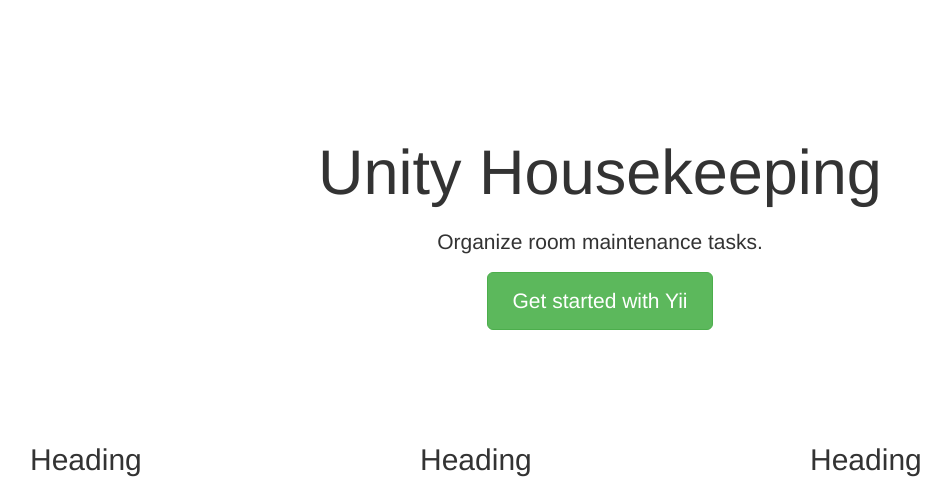
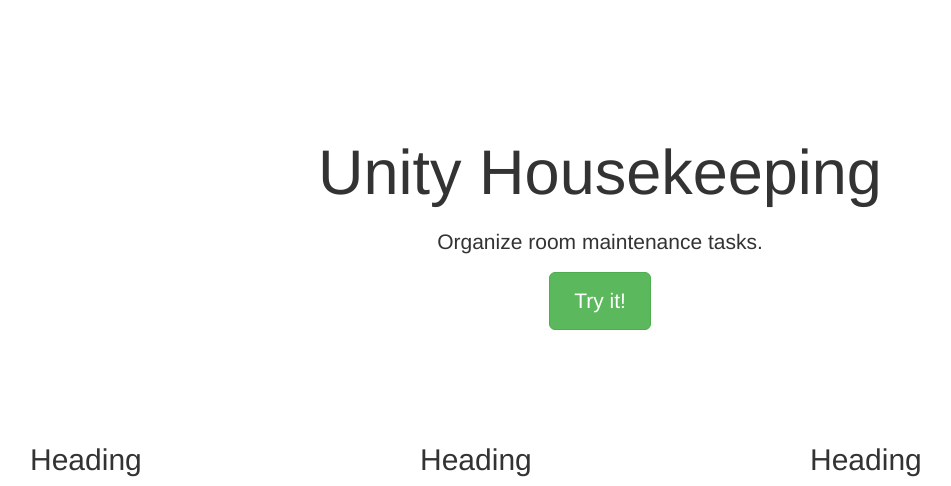
Before and after one commit to earlg24/apc_sysadd_mi151_06, a Yii app: template Application/basic/views/site/index.php in a window 1280 px wide. Shown: the top 486 px of the page, without its empty margins (40-991 px from the left). Run offline with PHP 8.4 and a stand-in for Yii, Linux system fonts and the light colour scheme; the template is opened without the code that fills it, so the values that code supplies are empty; some libraries are stand-ins or nearby versions.

Commit message:
created by Application/basic/views/site/index.php edited

```diff
--- a/Application/basic/views/site/index.php
+++ b/Application/basic/views/site/index.php
@@ -11,7 +11,7 @@ $this->title = 'My Yii Application';
 
         <p class="lead">Organize room maintenance tasks.</p>
 
-        <p><a class="btn btn-lg btn-success" href="http://www.yiiframework.com">Get started with Yii</a></p>
+        <p><a class="btn btn-lg btn-success" href="http://www.yiiframework.com">Try it!</a></p>
     </div>
 
     <div class="body-content">
```
